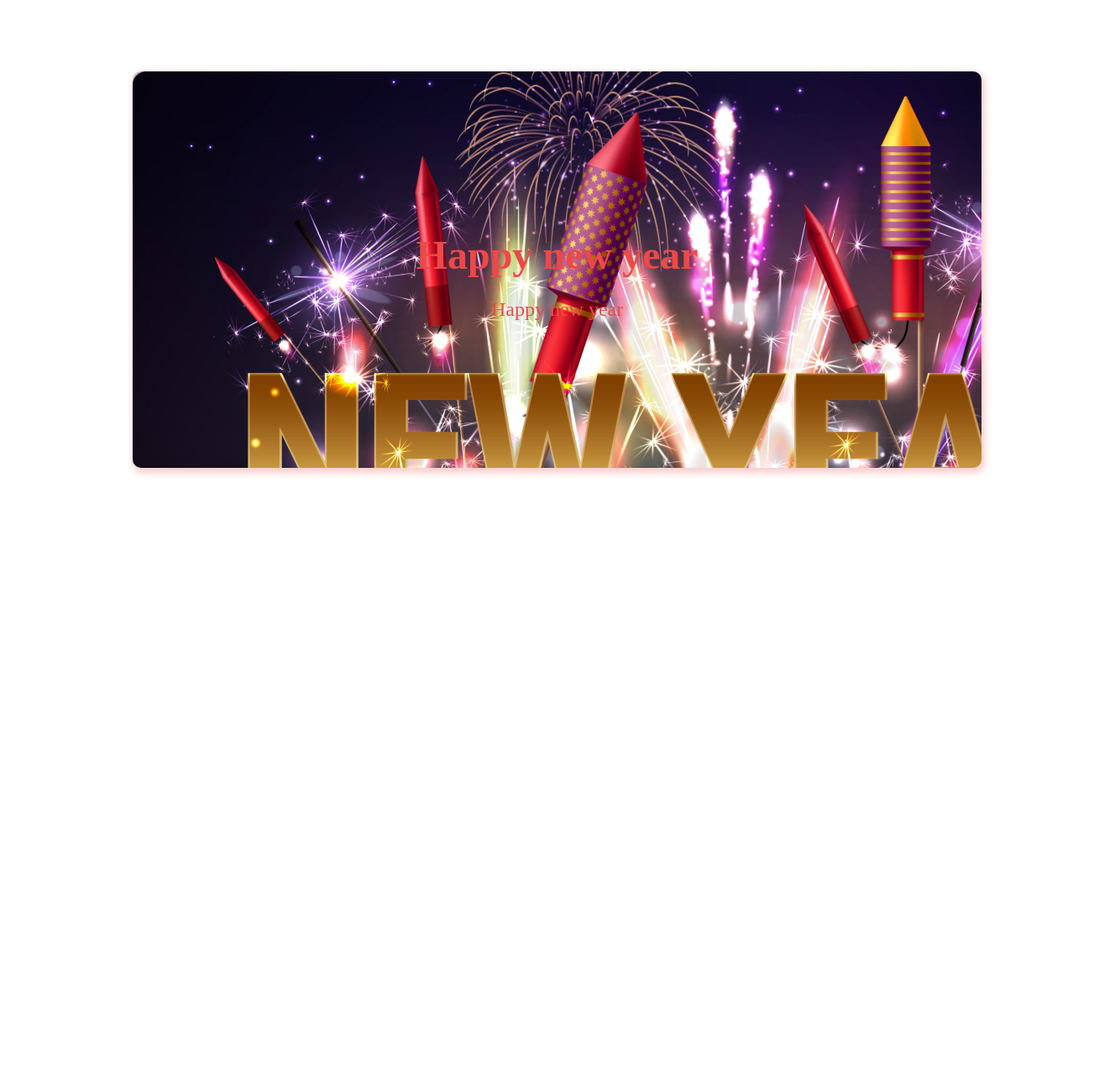
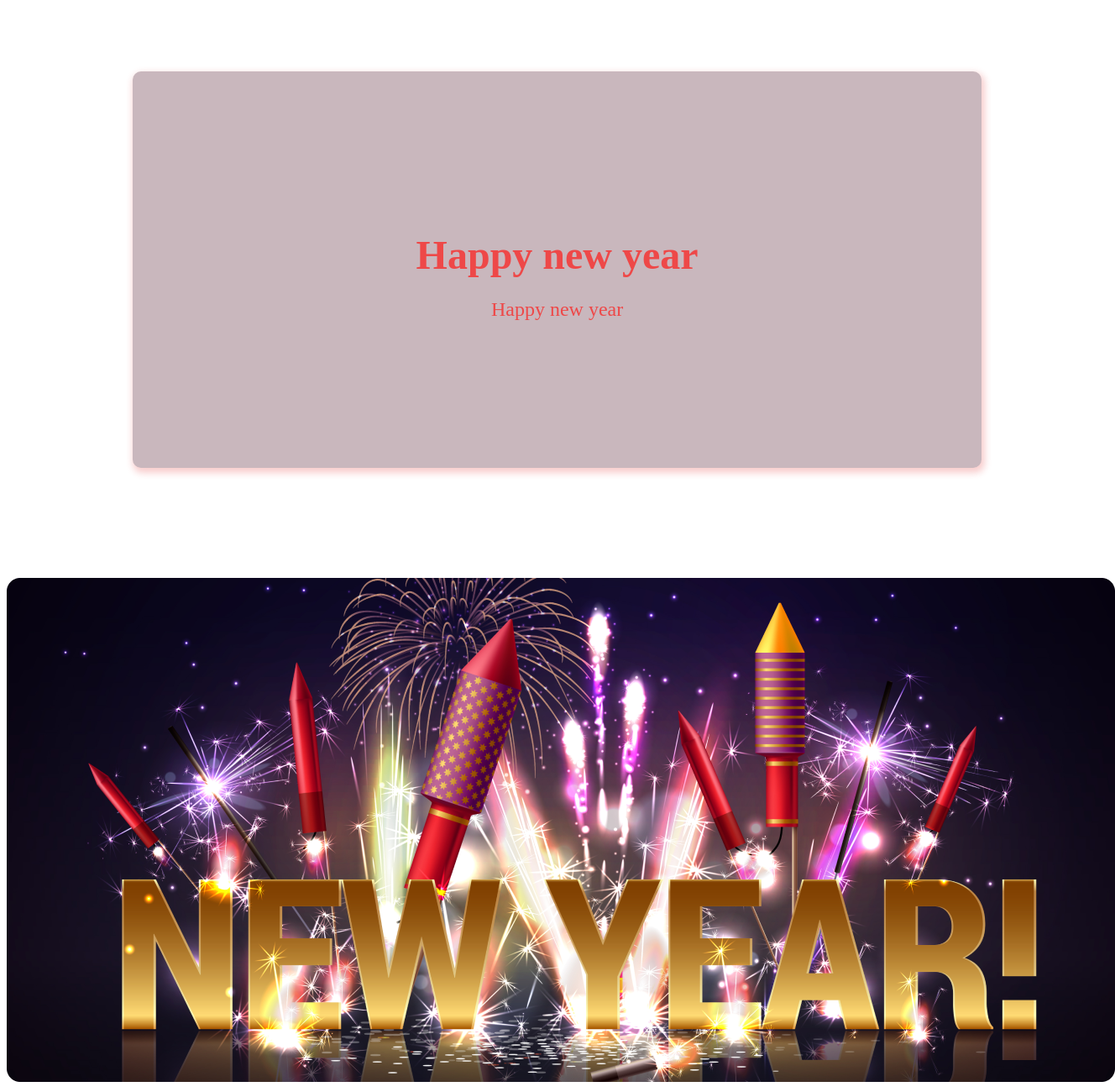
Before and after one commit to SuvRow1/Happy-New-Year, a plain HTML site: page index.html in a window 1280 px wide. Shown: the part 46-1346 px from the top of the page at 84% size, 1328 px wide, since content can reach past the window. Before the commit the page ends 800 px from the top, so only its background shows below. Drawn offline with Linux system fonts and the light colour scheme; files whose address does not match are found by name.

Commit message:
banner added

```diff
--- a/index.html
+++ b/index.html
@@ -14,6 +14,7 @@
     <p class="hny-greet2">Happy new year</p>
 
    </div>
+   <img src="images/Banner Image.png" alt="">
   </section>
  </header>
 
--- a/styles.css
+++ b/styles.css
@@ -2,7 +2,9 @@
 .hny-header{
  padding:131px;
 background-color: #c9b7bd;
+background-image: url("../B9A1-New-Year-New-Mission/resources/Banner\ Image.png");
 }
+
 
 
 
@@ -17,7 +19,7 @@ background-color: #c9b7bd;
   border:5px;
   border-radius: 10px;
   box-shadow: 2px 4px 8px 2px rgba(219, 6, 6, 0.2);
-  background-image: url("../B9A1-New-Year-New-Mission/resources/Banner\ Image.png");
+
 }
 .hny-greet1{
  font-size: 48px;
```
Also changed, not shown: images/Banner Image.png (renamed from Banner Image.png), 1 other file.
